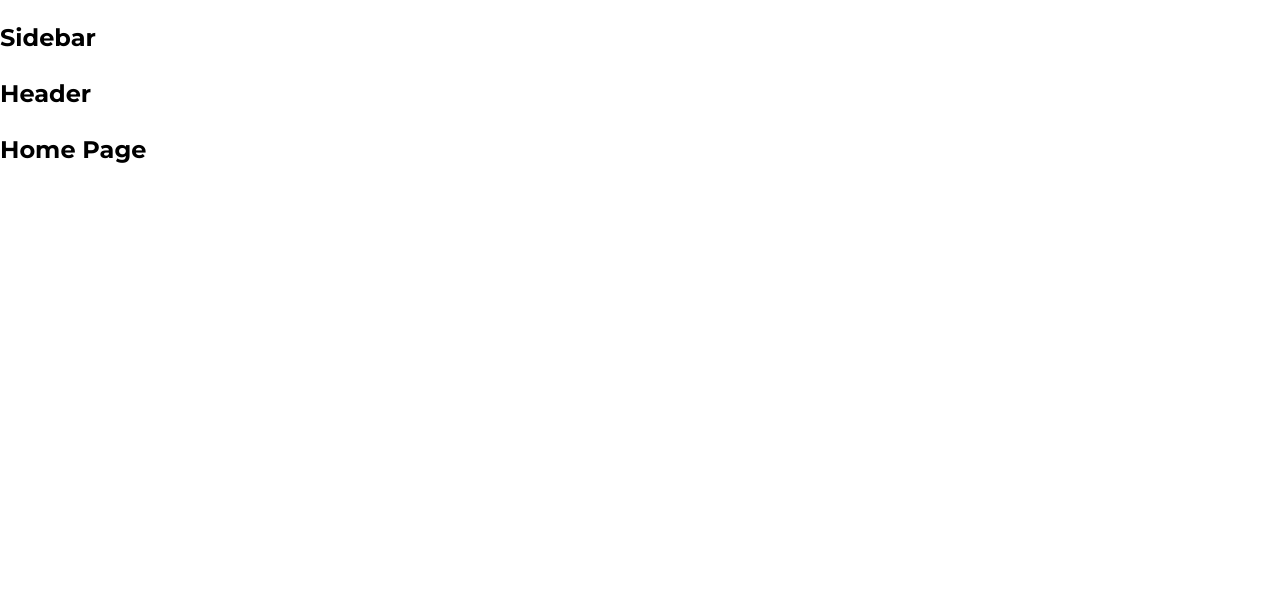
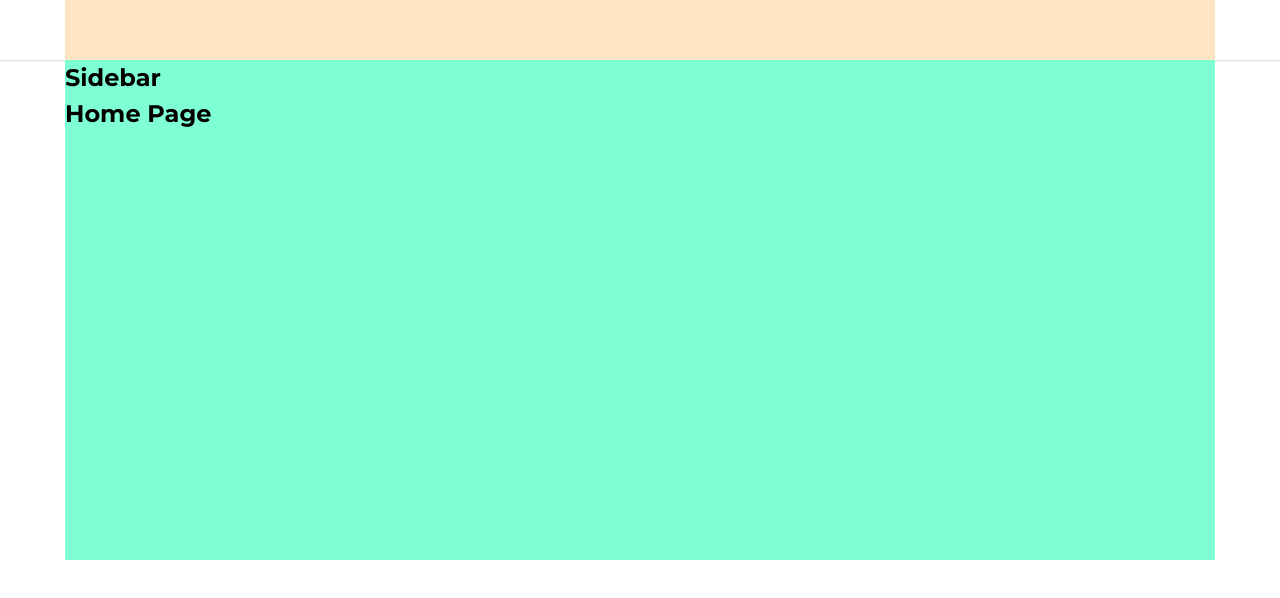
Before and after one commit to nguyendaitriet96/tiktok_react, a React (Create React App) app: page / in a window 1280 px wide. Shown: the top 598 px of the page. Built offline with nearby package versions, Linux system fonts and the light colour scheme.

Commit message:
Build base layout for header

```diff
--- a/package.json
+++ b/package.json
@@ -6,6 +6,7 @@
     "@testing-library/jest-dom": "^5.17.0",
     "@testing-library/react": "^13.4.0",
     "@testing-library/user-event": "^13.5.0",
+    "classnames": "^2.5.1",
     "customize-cra": "^1.0.0",
     "normalize.css": "^8.0.1",
     "react": "^18.3.1",
--- a/src/components/GlobalStyle/GlobalStyles.scss
+++ b/src/components/GlobalStyle/GlobalStyles.scss
@@ -7,6 +7,8 @@
 
 * {
     box-sizing: border-box;
+    margin: 0;
+    padding: 0;
 }
 
 html {
--- /dev/null
+++ b/src/components/Layout/DefaultLayout/DefaulLayout.module.scss
@@ -0,0 +1,11 @@
+.wrapper {
+    display: flex;
+    flex-direction: column;
+    align-items: center;
+}
+
+.containter {
+    width: 1150px;
+    min-height: 500px;
+    background-color: aquamarine;
+}
--- a/src/components/Layout/DefaultLayout/Sidebar/index.js
+++ b/src/components/Layout/DefaultLayout/Sidebar/index.js
@@ -1,5 +1,5 @@
-function Header() {
-    return <h2>Header</h2>;
+function Sidebar() {
+    return <h2>Sidebar</h2>;
 }
 
-export default Header;
+export default Sidebar;
--- a/src/components/Layout/DefaultLayout/index.js
+++ b/src/components/Layout/DefaultLayout/index.js
@@ -1,13 +1,17 @@
 import Header from '~/components/Layout/components/Header';
 import Sidebar from './Sidebar';
+import styles from './DefaulLayout.module.scss';
+import classNames from 'classnames/bind';
+
+const cx = classNames.bind(styles);
 
 function DefaultLayout({ children }) {
     return (
-        <div>
+        <div className={cx('wrapper')}>
             <Header />
-            <div>
+            <div className={cx('containter')}>
                 <Sidebar />
-                <div className="content">{children}</div>
+                <div className={cx('content')}>{children}</div>
             </div>
         </div>
     );
--- /dev/null
+++ b/src/components/Layout/components/Header/Header.module.scss
@@ -0,0 +1,13 @@
+.wrapper {
+    height: 60px;
+    box-shadow: 0px 1px 1px rgb(0 0 0 / 12%);
+    display: flex;
+    justify-content: center;
+    width: 100%;
+}
+
+.content {
+    height: 100%;
+    width: 1150px;
+    background-color: bisque;
+}
--- a/src/components/Layout/components/Header/index.js
+++ b/src/components/Layout/components/Header/index.js
@@ -1,5 +1,14 @@
-function Sidebar() {
-    return <h2>Sidebar</h2>;
+import styles from './Header.module.scss';
+import classNames from 'classnames/bind';
+
+const cx = classNames.bind(styles);
+
+function Header() {
+    return (
+        <header className={cx('wrapper')}>
+            <div className={cx('content')}></div>
+        </header>
+    );
 }
 
-export default Sidebar;
+export default Header;
```
Also changed, not shown: 1 other file (tests, documents, lock files or other folders).
